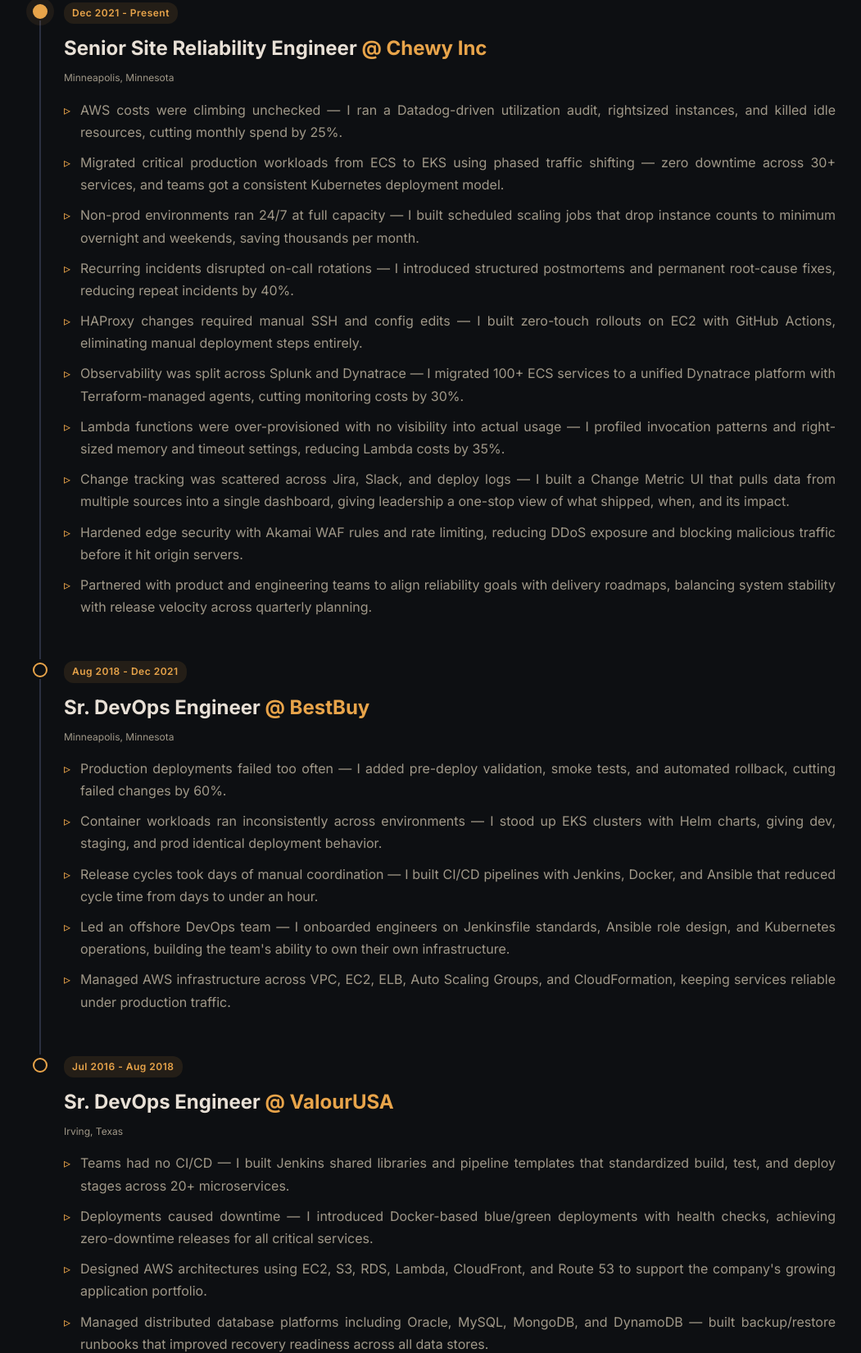
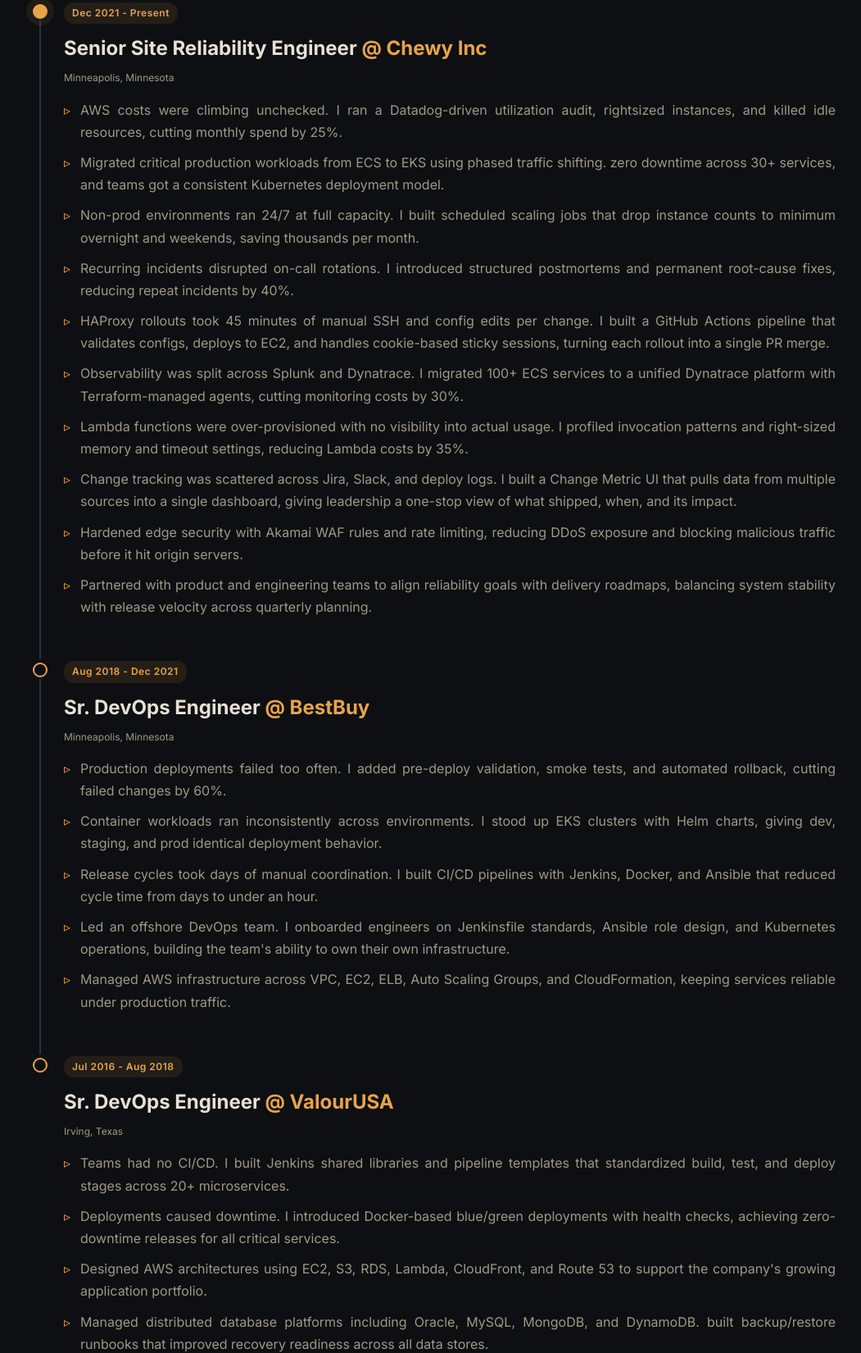
Before and after one commit to knalapatla07/knalapatla, a plain HTML site: page index.html in a window 1280 px wide. Shown: the part 2199-3849 px from the top of the page at 82% size, without its empty margins (110-1161 px from the left). Drawn offline with Linux system fonts and the light colour scheme.

Commit message:
fix: replace all em dashes with periods, rewrite HAProxy bullet

```diff
--- a/index.html
+++ b/index.html
@@ -109,7 +109,7 @@
                         <p>Three years ago, a single misconfigured load balancer took down checkout for 200,000 customers during a flash sale. I was the one paged at 2 AM, and by morning I had not only fixed the issue but built the automated health check that made sure it never happened again.</p>
                         <p>That incident captures how I work. I run reliability for services at Chewy that handle millions of requests every day. I lead cross-functional initiatives to cut incidents, drive platform standards, and still write Terraform and debug production with my own hands.</p>
                         <p>Before Chewy, I helped Best Buy scale their container platform across EKS and built CI/CD pipelines from scratch at ValourUSA. Each role taught me that the best infrastructure is the kind nobody notices because it just works.</p>
-                        <p>Right now I'm deep into AIOps — I built a RAG-based assistant that reviews HAProxy pull requests against internal standards. I believe the next shift in operations is AI-assisted incident triage, and I want to be the one building it.</p>
+                        <p>Right now I'm deep into AIOps. I built a RAG-based assistant that reviews HAProxy pull requests against internal standards. I believe the next shift in operations is AI-assisted incident triage, and I want to be the one building it.</p>
                     </div>
                     <div class="about-image">
                         <div class="image-wrapper">
@@ -172,14 +172,14 @@
                             <h3><span>Senior Site Reliability Engineer</span> <span class="company">@ Chewy Inc</span></h3>
                             <p class="timeline-location">Minneapolis, Minnesota</p>
                             <ul>
-                                <li>AWS costs were climbing unchecked — I ran a Datadog-driven utilization audit, rightsized instances, and killed idle resources, cutting monthly spend by 25%.</li>
-                                <li>Migrated critical production workloads from ECS to EKS using phased traffic shifting — zero downtime across 30+ services, and teams got a consistent Kubernetes deployment model.</li>
-                                <li>Non-prod environments ran 24/7 at full capacity — I built scheduled scaling jobs that drop instance counts to minimum overnight and weekends, saving thousands per month.</li>
-                                <li>Recurring incidents disrupted on-call rotations — I introduced structured postmortems and permanent root-cause fixes, reducing repeat incidents by 40%.</li>
-                                <li>HAProxy changes required manual SSH and config edits — I built zero-touch rollouts on EC2 with GitHub Actions, eliminating manual deployment steps entirely.</li>
-                                <li>Observability was split across Splunk and Dynatrace — I migrated 100+ ECS services to a unified Dynatrace platform with Terraform-managed agents, cutting monitoring costs by 30%.</li>
-                                <li>Lambda functions were over-provisioned with no visibility into actual usage — I profiled invocation patterns and right-sized memory and timeout settings, reducing Lambda costs by 35%.</li>
-                                <li>Change tracking was scattered across Jira, Slack, and deploy logs — I built a Change Metric UI that pulls data from multiple sources into a single dashboard, giving leadership a one-stop view of what shipped, when, and its impact.</li>
+                                <li>AWS costs were climbing unchecked. I ran a Datadog-driven utilization audit, rightsized instances, and killed idle resources, cutting monthly spend by 25%.</li>
+                                <li>Migrated critical production workloads from ECS to EKS using phased traffic shifting. zero downtime across 30+ services, and teams got a consistent Kubernetes deployment model.</li>
+                                <li>Non-prod environments ran 24/7 at full capacity. I built scheduled scaling jobs that drop instance counts to minimum overnight and weekends, saving thousands per month.</li>
+                                <li>Recurring incidents disrupted on-call rotations. I introduced structured postmortems and permanent root-cause fixes, reducing repeat incidents by 40%.</li>
+                                <li>HAProxy rollouts took 45 minutes of manual SSH and config edits per change. I built a GitHub Actions pipeline that validates configs, deploys to EC2, and handles cookie-based sticky sessions, turning each rollout into a single PR merge.</li>
+                                <li>Observability was split across Splunk and Dynatrace. I migrated 100+ ECS services to a unified Dynatrace platform with Terraform-managed agents, cutting monitoring costs by 30%.</li>
+                                <li>Lambda functions were over-provisioned with no visibility into actual usage. I profiled invocation patterns and right-sized memory and timeout settings, reducing Lambda costs by 35%.</li>
+                                <li>Change tracking was scattered across Jira, Slack, and deploy logs. I built a Change Metric UI that pulls data from multiple sources into a single dashboard, giving leadership a one-stop view of what shipped, when, and its impact.</li>
                                 <li>Hardened edge security with Akamai WAF rules and rate limiting, reducing DDoS exposure and blocking malicious traffic before it hit origin servers.</li>
                                 <li>Partnered with product and engineering teams to align reliability goals with delivery roadmaps, balancing system stability with release velocity across quarterly planning.</li>
                             </ul>
@@ -193,10 +193,10 @@
                             <h3><span>Sr. DevOps Engineer</span> <span class="company">@ BestBuy</span></h3>
                             <p class="timeline-location">Minneapolis, Minnesota</p>
                             <ul>
-                                <li>Production deployments failed too often — I added pre-deploy validation, smoke tests, and automated rollback, cutting failed changes by 60%.</li>
-                                <li>Container workloads ran inconsistently across environments — I stood up EKS clusters with Helm charts, giving dev, staging, and prod identical deployment behavior.</li>
-                                <li>Release cycles took days of manual coordination — I built CI/CD pipelines with Jenkins, Docker, and Ansible that reduced cycle time from days to under an hour.</li>
-                                <li>Led an offshore DevOps team — I onboarded engineers on Jenkinsfile standards, Ansible role design, and Kubernetes operations, building the team's ability to own their own infrastructure.</li>
+                                <li>Production deployments failed too often. I added pre-deploy validation, smoke tests, and automated rollback, cutting failed changes by 60%.</li>
+                                <li>Container workloads ran inconsistently across environments. I stood up EKS clusters with Helm charts, giving dev, staging, and prod identical deployment behavior.</li>
+                                <li>Release cycles took days of manual coordination. I built CI/CD pipelines with Jenkins, Docker, and Ansible that reduced cycle time from days to under an hour.</li>
+                                <li>Led an offshore DevOps team. I onboarded engineers on Jenkinsfile standards, Ansible role design, and Kubernetes operations, building the team's ability to own their own infrastructure.</li>
                                 <li>Managed AWS infrastructure across VPC, EC2, ELB, Auto Scaling Groups, and CloudFormation, keeping services reliable under production traffic.</li>
                             </ul>
                         </div>
@@ -209,10 +209,10 @@
                             <h3><span>Sr. DevOps Engineer</span> <span class="company">@ ValourUSA</span></h3>
                             <p class="timeline-location">Irving, Texas</p>
                             <ul>
-                                <li>Teams had no CI/CD — I built Jenkins shared libraries and pipeline templates that standardized build, test, and deploy stages across 20+ microservices.</li>
-                                <li>Deployments caused downtime — I introduced Docker-based blue/green deployments with health checks, achieving zero-downtime releases for all critical services.</li>
+                                <li>Teams had no CI/CD. I built Jenkins shared libraries and pipeline templates that standardized build, test, and deploy stages across 20+ microservices.</li>
+                                <li>Deployments caused downtime. I introduced Docker-based blue/green deployments with health checks, achieving zero-downtime releases for all critical services.</li>
                                 <li>Designed AWS architectures using EC2, S3, RDS, Lambda, CloudFront, and Route 53 to support the company's growing application portfolio.</li>
-                                <li>Managed distributed database platforms including Oracle, MySQL, MongoDB, and DynamoDB — built backup/restore runbooks that improved recovery readiness across all data stores.</li>
+                                <li>Managed distributed database platforms including Oracle, MySQL, MongoDB, and DynamoDB. built backup/restore runbooks that improved recovery readiness across all data stores.</li>
                             </ul>
                         </div>
                     </div>
@@ -224,7 +224,7 @@
                 <div class="thinking-grid">
                     <article class="thinking-item">
                         <h3>AIOps is the next SRE multiplier</h3>
-                        <p>I built a RAG-based assistant that reviews HAProxy pull requests against our internal standards and flags config risks before a human even looks at the diff. The next step is AI-assisted incident triage — correlating alerts, logs, and recent deploys to surface probable root causes in seconds instead of minutes. I think the SRE who learns to build these tools will be worth five who don't.</p>
+                        <p>I built a RAG-based assistant that reviews HAProxy pull requests against our internal standards and flags config risks before a human even looks at the diff. The next step is AI-assisted incident triage. correlating alerts, logs, and recent deploys to surface probable root causes in seconds instead of minutes. I think the SRE who learns to build these tools will be worth five who don't.</p>
                     </article>
                     <article class="thinking-item">
                         <h3>Platform engineering will replace traditional ops</h3>
@@ -232,7 +232,7 @@
                     </article>
                     <article class="thinking-item">
                         <h3>Observability needs a standard, not more dashboards</h3>
-                        <p>Most teams I've worked with have three monitoring tools and still can't answer "why is this slow?" in under ten minutes. OpenTelemetry is the right bet — one instrumentation layer, any backend. I'm migrating services to OTel now because vendor-neutral telemetry is the only way to keep observability costs from eating your infrastructure budget.</p>
+                        <p>Most teams I've worked with have three monitoring tools and still can't answer "why is this slow?" in under ten minutes. OpenTelemetry is the right bet. one instrumentation layer, any backend. I'm migrating services to OTel now because vendor-neutral telemetry is the only way to keep observability costs from eating your infrastructure budget.</p>
                     </article>
                 </div>
             </section>
@@ -263,7 +263,7 @@
                     <article class="project-card">
                         <h3 class="project-title">AWS Cost Optimization</h3>
                         <div class="project-story">
-                            <p><strong>Problem:</strong> AWS spend was climbing quarter over quarter with no visibility into what was driving costs — CloudWatch alone cost ~$50k/quarter.</p>
+                            <p><strong>Problem:</strong> AWS spend was climbing quarter over quarter with no visibility into what was driving costs. CloudWatch alone cost ~$50k/quarter.</p>
                             <p><strong>Approach:</strong> I ran a Datadog-driven utilization audit, rightsized instances, killed idle resources, and re-architected log routing with Lambda-based automation and smarter retention policies.</p>
                             <p><strong>Result:</strong> Cut monthly AWS spend by 25% overall and reduced CloudWatch costs from ~$50k/quarter to ~$90k/year.</p>
                         </div>
@@ -280,7 +280,7 @@
                         <div class="project-story">
                             <p><strong>Problem:</strong> HAProxy config changes required manual SSH into EC2 instances, making every rollout slow and error-prone.</p>
                             <p><strong>Approach:</strong> I built a fully automated pipeline with GitHub Actions that validates configs, deploys to EC2, and handles cookie-based sticky sessions for traffic migration.</p>
-                            <p><strong>Result:</strong> Eliminated all manual deployment steps — rollouts went from 45 minutes of hands-on work to a single PR merge.</p>
+                            <p><strong>Result:</strong> Eliminated all manual deployment steps. rollouts went from 45 minutes of hands-on work to a single PR merge.</p>
                         </div>
                         <ul class="project-tech-list" aria-label="Technologies used">
                             <li>HAProxy</li>
@@ -323,7 +323,7 @@
                     <article class="project-card">
                         <h3 class="project-title">RAG-based PR Review Assistant</h3>
                         <div class="project-story">
-                            <p><strong>Problem:</strong> HAProxy pull requests were reviewed inconsistently — reviewers missed config risks because internal standards lived in scattered docs and tribal knowledge.</p>
+                            <p><strong>Problem:</strong> HAProxy pull requests were reviewed inconsistently. reviewers missed config risks because internal standards lived in scattered docs and tribal knowledge.</p>
                             <p><strong>Approach:</strong> I built a RAG-based GPT assistant that ingests our internal standards and runbooks, then reviews every HAProxy PR against those docs automatically.</p>
                             <p><strong>Result:</strong> Review time dropped by 40%, config-related incidents fell to near zero, and new team members onboard to HAProxy reviews in days instead of weeks.</p>
                         </div>
@@ -382,7 +382,7 @@
             <section id="contact" class="section-container contact-section">
                  <h2 class="section-title-contact">Let's Talk</h2>
                  <h3 class="contact-heading">I'm looking for my next role</h3>
-                 <p>I'm interested in Staff IC or Engineering Manager positions on SRE and Platform teams. If your team needs someone who can lead reliability efforts, build internal platforms, and still write the Terraform — I'd like to hear about it.</p>
+                 <p>I'm interested in Staff IC or Engineering Manager positions on SRE and Platform teams. If your team needs someone who can lead reliability efforts, build internal platforms, and still write the Terraform. I'd like to hear about it.</p>
                  <div class="contact-actions">
                      <a href="mailto:karthikrn27@gmail.com?subject=Interview%20%3A%20%5BRole%5D%20-%20%5BCompany%5D" class="btn-primary">Email Me</a>
                      <a href="https://calendly.com/karthikrn27/15min" class="btn-primary" target="_blank" rel="noopener noreferrer">Schedule a 15-min Call</a>
```
